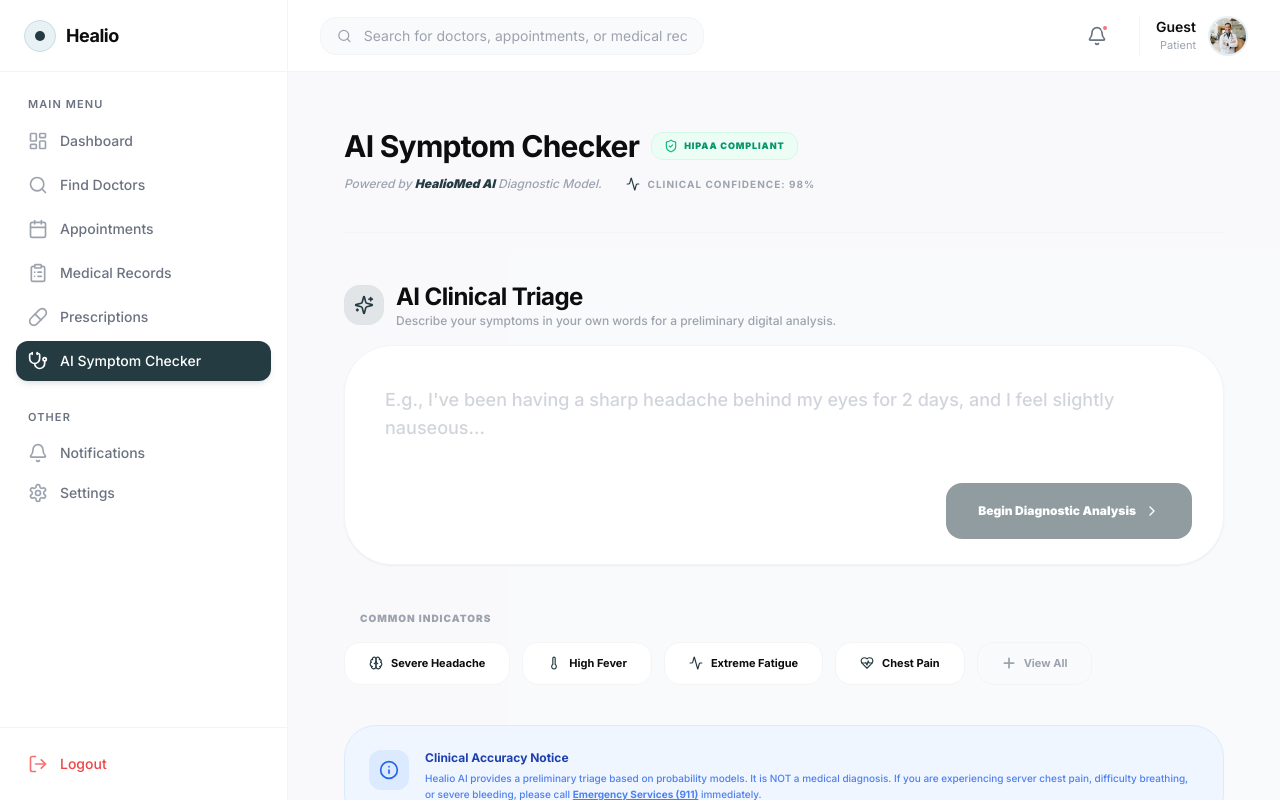
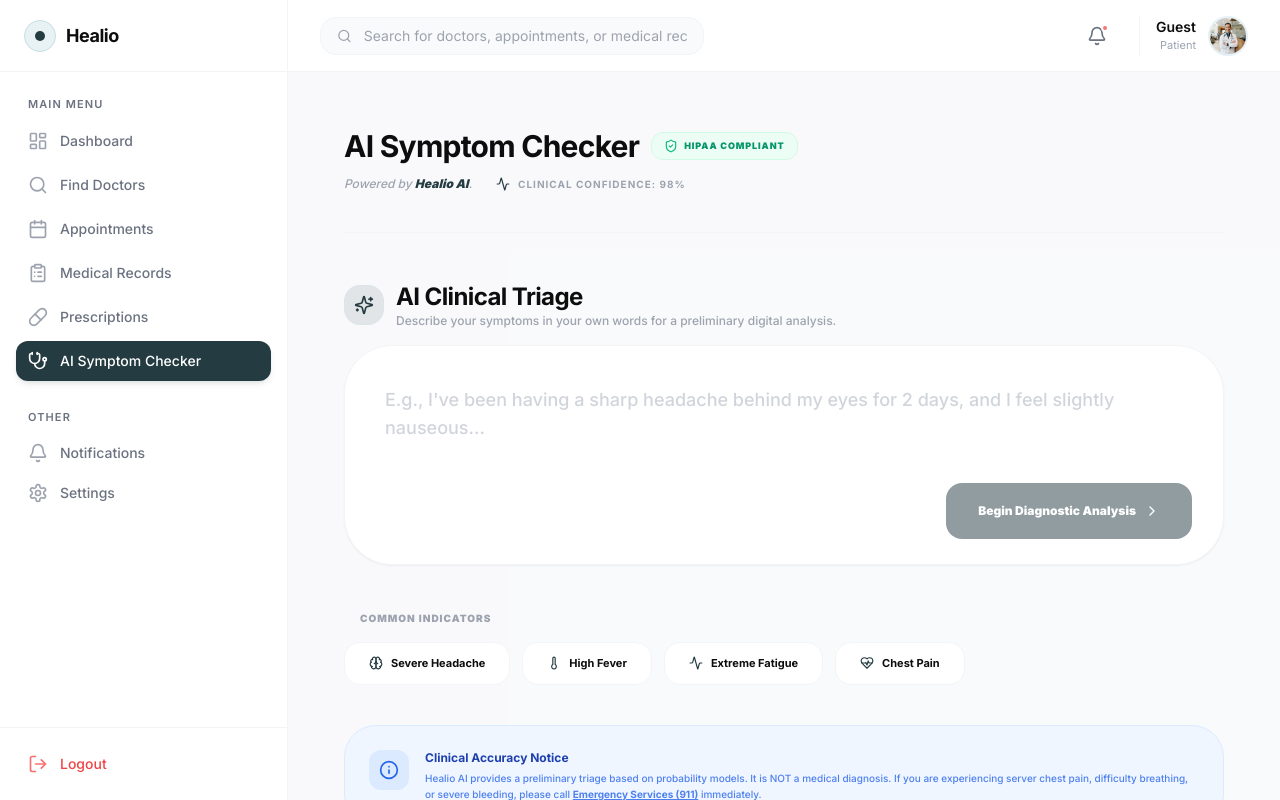
Before and after one commit to sano0007/healio, a Next.js app in the folder apps/web/: page /symptom-checker in a window 1280 px wide. Built offline with nearby package versions, Linux system fonts and the light colour scheme; no server answers.

Commit message:
fix: remove View All button and update AI branding text on symptom checker

```diff
--- a/apps/web/src/app/(app)/symptom-checker/page.tsx
+++ b/apps/web/src/app/(app)/symptom-checker/page.tsx
@@ -45,7 +45,7 @@
           </h1>
           <div className="flex items-center gap-6">
             <p className="text-xs text-gray-400 font-medium italic">
-              Powered by <span className="text-brand-dark font-black">HealioMed AI</span> Diagnostic Model.
+              Powered by <span className="text-brand-dark font-black">Healio AI</span>.
             </p>
             <div className="flex items-center gap-2">
                <Activity className="w-3.5 h-3.5 text-brand-dark" />
--- a/apps/web/src/components/symptom-checker/symptom-input.tsx
+++ b/apps/web/src/components/symptom-checker/symptom-input.tsx
@@ -73,10 +73,6 @@
                {symptom.label}
              </button>
            ))}
-           <button className="px-6 py-3 bg-gray-50 rounded-2xl border border-gray-100 text-[11px] font-bold text-gray-400 flex items-center gap-2 hover:text-brand-dark transition-colors">
-              <PlusIcon className="w-3.5 h-3.5" />
-              View All
-           </button>
         </div>
       </div>
 
@@ -95,11 +91,3 @@
     </div>
   );
 }
-
-function PlusIcon({ className }: { className?: string }) {
-  return (
-    <svg className={className} fill="none" stroke="currentColor" viewBox="0 0 24 24">
-      <path strokeLinecap="round" strokeLinejoin="round" strokeWidth={3} d="M12 4v16m8-8H4" />
-    </svg>
-  );
-}
```
